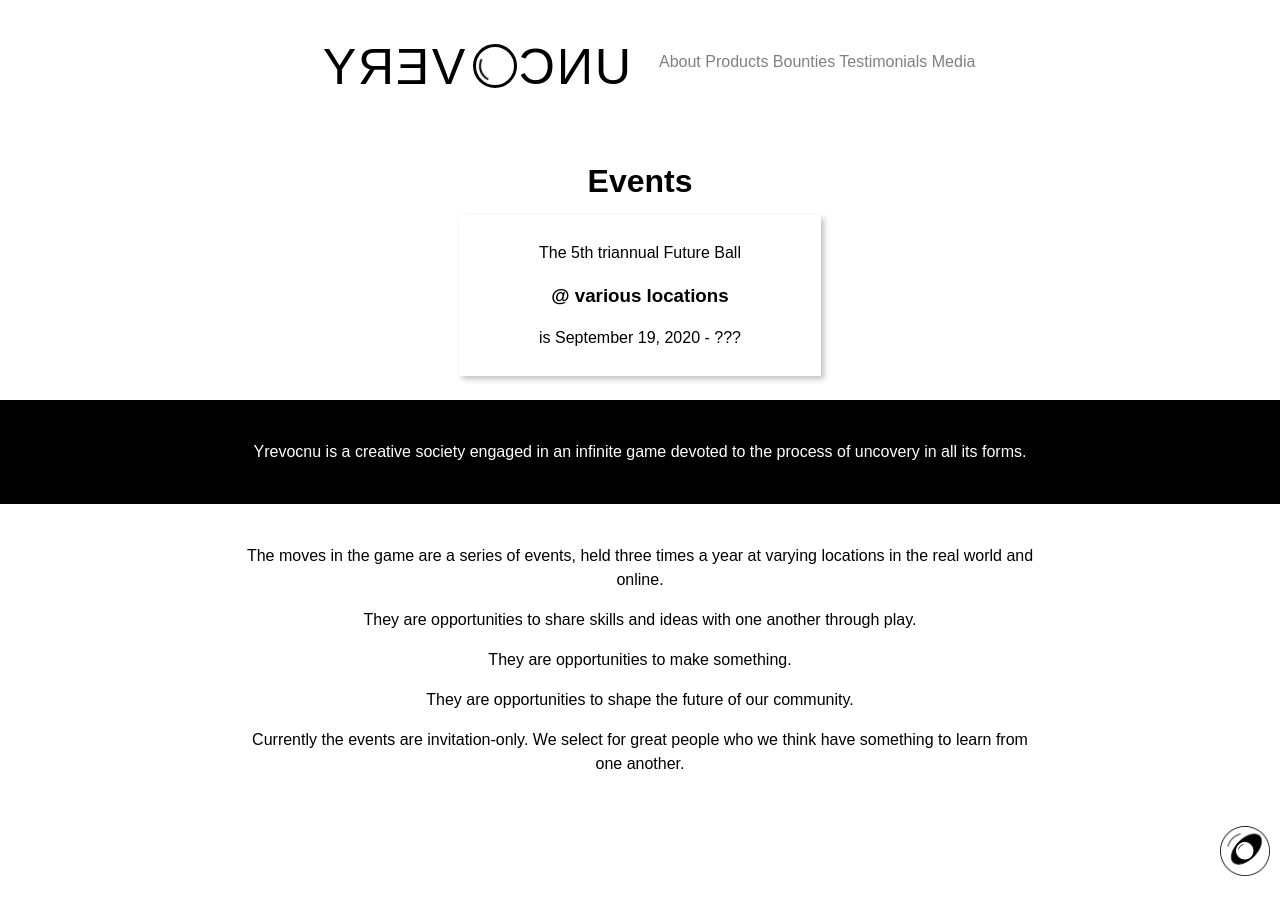
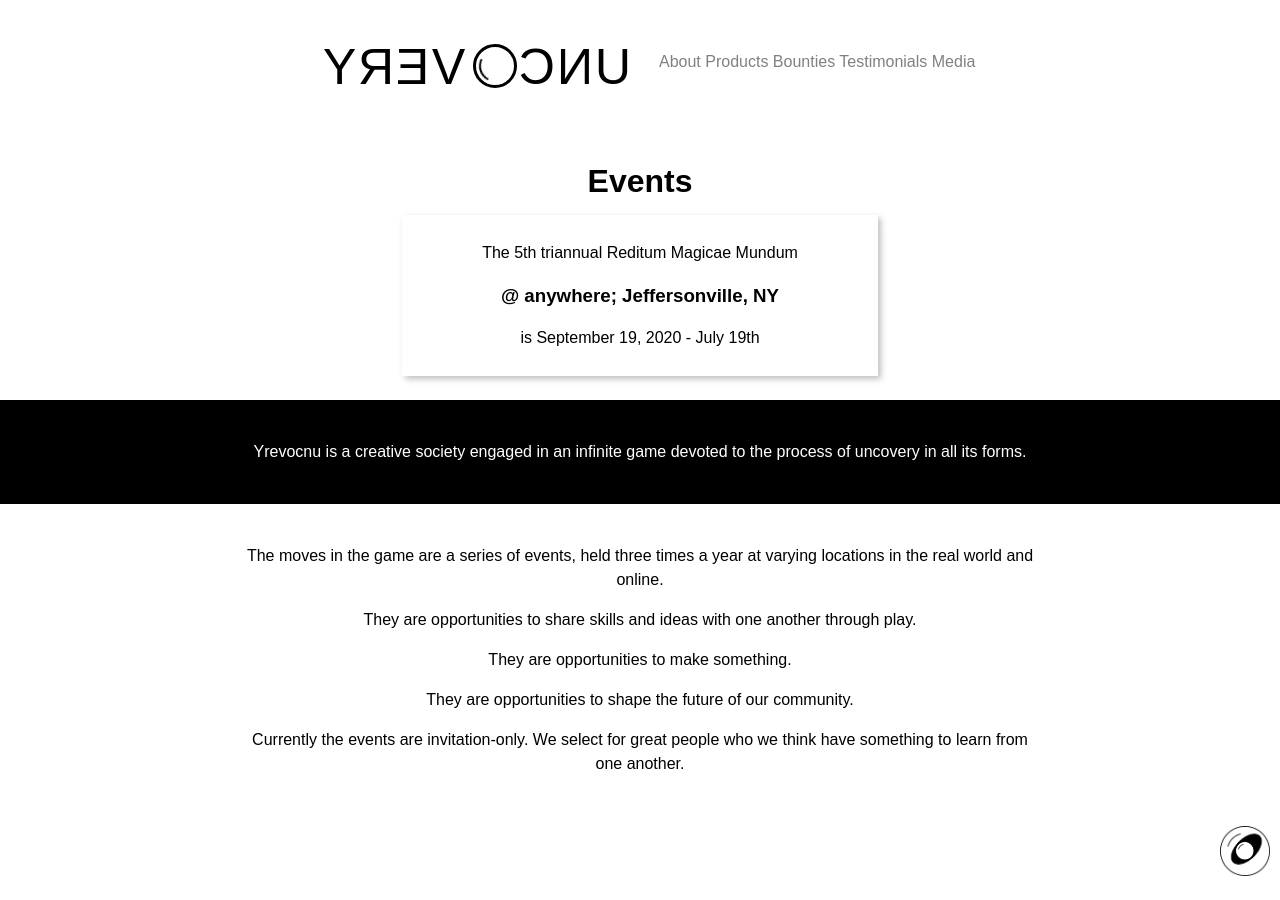
Before and after one commit to yrevocnu/yrevocnu.github.io, a Jekyll site: the page built from index.md, in a window 1280 px wide. Built offline with Jekyll 4.4.1, drawn with Linux system fonts in a browser that asks for light colours.

Commit message:
more info for Event 5

```diff
--- a/_data/events.yml
+++ b/_data/events.yml
@@ -1,9 +1,9 @@
 5:
-  name: Future Ball
+  name: Reditum Magicae Mundum
   ordinal: 5th
-  dates: September 19, 2020 - ???
-  location: various locations
-  holiday: unknown
+  dates: September 19, 2020 - July 19th
+  location: anywhere; Jeffersonville, NY
+  holiday: 222nd anniversary of the discovery of the Rosetta Stone.
   organizer:
     name: Nate Bender
 
```
